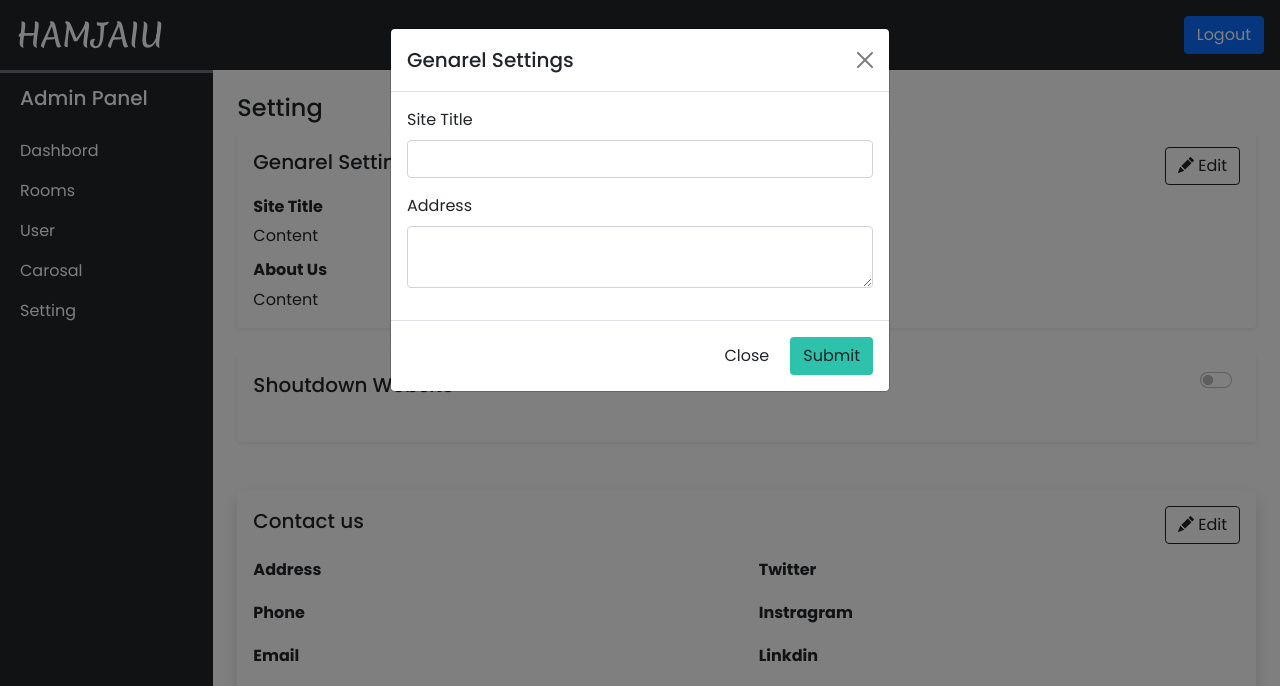
After one commit to IK-Robin/Hotel-booking-website, a PHP site: page /admin/carosal.php in a window 1280 px wide, after a click on "Edit". The commit adds this page. Shown: the top 686 px of the page. Run offline with PHP 8.4, Linux system fonts and the light colour scheme; the visitor is signed in with stand-in values (Sample User, id 1); data that the repository does not hold is empty.

Commit message:
add carosal page

```diff
--- /dev/null
+++ b/admin/carosal.php
@@ -0,0 +1,355 @@
+<?php
+require ("db/eshential.php");
+require ('inc/links.php');
+
+
+adminLogin();
+?>
+
+<!DOCTYPE html>
+<html lang="en">
+
+<head>
+    <meta charset="UTF-8">
+    <meta name="viewport" content="width=device-width, initial-scale=1.0">
+    <title>Setting </title>
+
+
+</head>
+
+<body>
+
+    <?php require ("inc/header.php"); ?>
+    <!-- dashbord content  -->
+    <div class="container-fluid">
+        <div class="row ">
+            <div class="col-lg-10 ms-auto p-4 overflow-hidden">
+                <h4>Setting</h4>
+
+                <!-- general settings  -->
+                <div class="card shadow-sm border-0 mb-4">
+                    <div class="card-body">
+                        <div class="d-flex align-items-center justify-content-between mb-3">
+                            <h5 class="card-title"> Genarel Settings</h5>
+                            <!-- Button trigger modal -->
+                            <button type="button" class="btn btn-outline-dark shadow-none" data-bs-toggle="modal"
+                                data-bs-target="#generalSetting">
+                                <i class="bi bi-pencil-fill"></i> Edit
+                            </button>
+                        </div>
+                        <h6 class="card-subtitle mb-2 fw-bold">Site Title</h6>
+                        <p class="card-text" id="site_title"> Content</p>
+                        <h6 class="card-subtitle mb-2 fw-bold">About Us</h6>
+                        <p class="card-text" id="site_address"> Content</p>
+
+
+                    </div>
+                </div>
+
+
+                <!-- shoutdown mode  -->
+                <div class="card shadow-sm border-0">
+                    <div class="card-body">
+                        <div class="d-flex align-items-center justify-content-between mb-3">
+                            <h5 class="card-title"> Shoutdown Website</h5>
+                            <!-- Button trigger modal -->
+                            <form action="">
+                                <div class="form-check form-switch">
+                                    <input name="shoutdoWn" id="shoutdoWn" class="form-check-input" type="checkbox"
+                                        id="flexSwitchCheckChecked">
+
+                                </div>
+                            </form>
+                        </div>
+
+
+
+
+
+                    </div>
+                </div>
+
+
+
+
+                <!-- Modal general settings  -->
+                <div class="modal fade" id="generalSetting" data-bs-backdrop="static" data-bs-keyboard="false"
+                    tabindex="-1" aria-labelledby="staticBackdropLabel" aria-hidden="true">
+                    <div class="modal-dialog">
+                        <form id="genereal_from">
+
+
+                            <div class="modal-content">
+                                <div class="modal-header">
+                                    <h5 class="modal-title" id="staticBackdropLabel">Genarel Settings</h5>
+                                    <button type="button" class="btn-close" data-bs-dismiss="modal"
+                                        aria-label="Close"></button>
+                                </div>
+                                <div class="modal-body">
+                                    <div class="mb-3">
+                                        <label for="Site_Title" class="form-label">Site Title</label>
+                                        <input id="site_title_inp" name="site_title_inp" type="text"
+                                            class="form-control shadow-none">
+                                    </div>
+                                    <div class="mb-3">
+
+                                        <label for="Site_Title" class="form-label">Address</label>
+                                        <textarea id="site_address_inp" name="generel_address" class="form-control"
+                                            aria-label="With textarea"></textarea>
+
+                                    </div>
+                                </div>
+                                <div class="modal-footer">
+                                    <button type="button" class="btn shadow-none" data-bs-dismiss="modal"
+                                        id="general_close">Close</button>
+                                    <button data-bs-dismiss="modal" id="generel_submit" name="generel_submit"
+                                        type="button" class="btn custom_bg">Submit</button>
+                                </div>
+                            </div>
+
+                        </form>
+                    </div>
+                </div>
+
+
+
+
+                <!-- Contact us  -->
+                <div class="card shadow border-0 mb-4 mt-5">
+                    <div class="card-body">
+                        <div class="d-flex align-items-center justify-content-between mb-3">
+                            <h5 class="card-title"> Contact us</h5>
+                            <!-- Button trigger modal -->
+                            <button type="button" class="btn btn-outline-dark shadow-none" data-bs-toggle="modal"
+                                data-bs-target="#admin_contactPage">
+                                <i class="bi bi-pencil-fill"></i> Edit
+                            </button>
+                        </div>
+                        <div class="row">
+                            <div class="col-lg-6">
+                                <div class="mb-4">
+                                    <h6 class="cart-subtitle mb-1 fw-bold">Address</h6>
+                                    <p id="address" class="card-text"></p>
+                                </div>
+                                <div class="mb-4">
+                                    <h6 class="cart-subtitle mb-1 fw-bold">Phone</h6>
+                                    <p id="phone_no" class="card-text"></p>
+                                </div>
+                                <div class="mb-4">
+                                    <h6 class="cart-subtitle mb-1 fw-bold">Email</h6>
+                                    <p id="email" class="card-text"></p>
+                                </div>
+
+                                <div class="mb-4">
+                                    <h6 class="cart-subtitle mb-1 fw-bold">Facebook</h6>
+                                    <p id="facebook" class="card-text"></p>
+                                </div>
+
+                            </div>
+
+                            <div class="col-lg-6">
+
+                                <div class="mb-4">
+                                    <h6 class="cart-subtitle mb-1 fw-bold">Twitter</h6>
+                                    <p id="twitter" class="card-text"></p>
+                                </div>
+                                <div class="mb-4">
+                                    <h6 class="cart-subtitle mb-1 fw-bold">Instragram</h6>
+                                    <p id="instragram" class="card-text"></p>
+                                </div>
+                                <div class="mb-4">
+                                    <h6 class="cart-subtitle mb-1 fw-bold">Linkdin</h6>
+                                    <p id="linkdin" class="card-text"></p>
+                                </div>
+                                <iframe id="google_map" class="w-100 " height="200"
+                                    src="https://www.google.com/maps/embed?pb=!1m18!1m12!1m3!1d3651.3305135140567!2d89.20562237533656!3d23.77124207865617!2m3!1f0!2f0!3f0!3m2!1i1024!2i768!4f13.1!3m3!1m2!1s0x39fe93815479b2f1%3A0xc77c023655d40590!2sHamja%20Innovative%20Unix!5e0!3m2!1sen!2sbd!4v1714639378794!5m2!1sen!2sbd"
+                                    height="450" style="border: 0" allowfullscreen="" loading="lazy"
+                                    referrerpolicy="no-referrer-when-downgrade">
+                                </iframe>
+                            </div>
+                        </div>
+
+
+                    </div>
+                </div>
+
+
+
+                <!-- Modal contact us  -->
+                <div class="modal fade" id="admin_contactPage" data-bs-backdrop="static" data-bs-keyboard="false"
+                    tabindex="-1" aria-labelledby="staticBackdropLabel" aria-hidden="true">
+                    <div class="modal-dialog modal-lg">
+                        <form id="contact_from">
+
+
+                            <div class="modal-content">
+                                <div class="modal-header">
+                                    <h5 class="modal-title" id="staticBackdropLabel">Genarel Settings</h5>
+                                    <button type="button" class="btn-close" data-bs-dismiss="modal"
+                                        aria-label="Close"></button>
+                                </div>
+                                <div class="modal-body">
+                                    <div class="container-fluid">
+                                        <div class="row" id="getid">
+                                            <div class="col-lg-6">
+                                                <div class="mb-3">
+                                                    <label for="Site_Title" class="form-label">Address</label>
+                                                    <textarea id="c_address" name="c_address" aria-label="With textarea"
+                                                        class="form-control" rows="" style="height: 38px;"></textarea>
+
+                                                </div>
+                                                <div class="mb-3">
+
+                                                    <label for="Site_Title" class="form-label">Phone</label>
+                                                    <input id="c_phone" name="c_phone" type="tel"
+                                                        class="form-control shadow-none">
+
+                                                </div>
+                                                <div class="mb-3">
+
+                                                    <label for="Site_Title" class="form-label">Email</label>
+                                                    <input id="c_email" name="c_email" type="email"
+                                                        class="form-control shadow-none">
+
+                                                </div>
+                                                <div class="mb-3">
+
+                                                    <label for="Site_Title" class="form-label">Facebook</label>
+                                                    <input id="c_facebook" name="c_facebook" type="text"
+                                                        class="form-control shadow-none">
+
+                                                </div>
+                                            </div>
+
+                                            <div class="col-lg-6">
+                                                <div class="mb-3">
+
+                                                    <label for="Site_Title" class="form-label">Twitter</label>
+                                                    <input id="c_twitter" name="c_twitter" type="text"
+                                                        class="form-control shadow-none">
+
+                                                </div>
+
+                                                <div class="mb-3">
+
+                                                    <label for="Site_Title" class="form-label">Instragram</label>
+                                                    <input id="c_instragram" name="c_instragram" type="text"
+                                                        class="form-control shadow-none">
+
+                                                </div>
+                                                <div class="mb-3">
+
+                                                    <label for="Site_Title" class="form-label">Linkdin</label>
+                                                    <input id="c_link" name="c_link" type="text"
+                                                        class="form-control shadow-none">
+
+                                                </div>
+                                                <div class="mb-3">
+
+                                                    <label for="Site_Title" class="form-label">Google map Link</label>
+                                                    <input id="google_map_inp" name="google_map_inp" type="text"
+                                                        class="form-control shadow-none">
+
+                                                </div>
+
+
+
+                                            </div>
+                                        </div>
+                                    </div>
+                                </div>
+                                <div class="modal-footer">
+                                    <button type="button" onclick="get_contact_us_data()" class="btn shadow-none"
+                                        data-bs-dismiss="modal" id="general_close">Close</button>
+                                    <button data-bs-dismiss="modal" name="generel_submit" type="submit"
+                                        class="btn custom_bg">Submit</button>
+                                </div>
+                            </div>
+
+                        </form>
+                    </div>
+                </div>
+
+
+
+
+
+
+                <!-- Manage ment teem  -->
+                <div class="card shadow border-0 mb-4 mt-5">
+                    <div class="card-body">
+                        <div class="d-flex align-items-center justify-content-between mb-3">
+                            <h5 class="card-title"> Manage ment Teem</h5>
+                            <!-- Button trigger modal -->
+                            <button type="button" class="btn btn-outline-dark shadow-none" data-bs-toggle="modal"
+                                data-bs-target="#admin_manage_teem">
+                                <i class="bi bi-person-plus-fill"></i> Add
+                            </button>
+                        </div>
+                        <div class="row" id="team_member_section">
+
+
+
+                        </div>
+
+
+                    </div>
+                </div>
+
+
+
+
+                <!-- Modal manage teem  -->
+                <div class="modal fade" id="admin_manage_teem" data-bs-backdrop="static" data-bs-keyboard="false"
+                    tabindex="-1" aria-labelledby="staticBackdropLabel" aria-hidden="true">
+                    <div class="modal-dialog">
+                        <form id="add_member">
+
+
+                            <div class="modal-content">
+                                <div class="modal-header">
+                                    <h5 class="modal-title" id="staticBackdropLabel">Add Member</h5>
+                                    <button type="button" class="btn-close" data-bs-dismiss="modal"
+                                        aria-label="Close"></button>
+                                </div>
+                                <div class="modal-body">
+                                    <div class="mb-3">
+                                        <label for="site_title_inp" class="form-label">Name </label>
+                                        <input id="team_menber_name" name="team_menber_name" type="text"
+                                            class="form-control shadow-none">
+                                    </div>
+                                    <div class="mb-3">
+                                        <label for="manage_team_file" class="form-label">Chose image</label>
+                                        <input accept="image/*" class="form-control" type="file" id="manage_team_file"
+                                            name="manage_team_file">
+                                    </div>
+                                </div>
+                                <div class="modal-footer">
+                                    <button type="button" onclick="team_menber_name.value ='',manage_team_file.value='',alerts('error','No member added')" class="btn shadow-none" data-bs-dismiss="modal"
+                                        id="general_close">Close</button>
+                                    <button data-bs-dismiss="modal" id="team_mange_submit" name="team_mange_submit"
+                                        type="submit" class="btn custom_bg">Submit</button>
+                                </div>
+                            </div>
+
+                        </form>
+                    </div>
+                </div>
+
+
+
+
+
+            </div>
+        </div>
+    </div>
+
+    <?php
+    require ("inc/script.php");
+
+    ?>
+    <script src="./js/settings.js"></script>
+
+</body>
+
+</html>
--- a/admin/inc/header.php
+++ b/admin/inc/header.php
@@ -32,6 +32,10 @@
                         <a href="user.php"
                                 class="nav-link text-white">User</a>
                         </li>
+                        <li>
+                        <a href="carosal.php"
+                                class="nav-link text-white">Carosal</a>
+                        </li>
                              <li>
                                 <a href="setting.php"
                                 class="nav-link text-white">Setting</a>
--- a/components/header.php
+++ b/components/header.php
@@ -17,7 +17,7 @@ $site_title = mysqli_fetch_assoc($data);
 ?>
 
 <header>
-    <nav class="navbar navbar-expand-lg navbar-light bg-light">
+    <nav id="navbers" class="navbar navbar-expand-lg navbar-light bg-light">
         <div class="container-fluid">
             <a class="navbar-brand merinda" href="#"><?php echo $site_title['site_name'] ?></a>
             <button class="navbar-toggler shadow-none" type="button" data-bs-toggle="collapse"
@@ -28,7 +28,7 @@ $site_title = mysqli_fetch_assoc($data);
             <div class="collapse navbar-collapse" id="navbarSupportedContent">
                 <ul class="navbar-nav me-auto mb-2 mb-lg-0">
                     <li class="nav-item">
-                        <a class="nav-link active" aria-current="page" href="index.php">Home</a>
+                        <a class="nav-link " aria-current="page" href="index.php">Home</a>
                     </li>
                     <li class="nav-item">
                         <a class="nav-link" href="rooms.php">Rooms</a>
```
Also changed, not shown: components/footer.php (+17 -0 lines).
